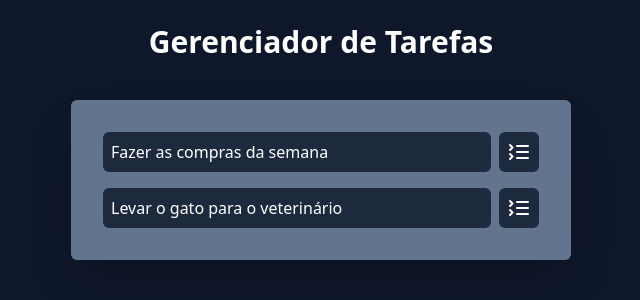
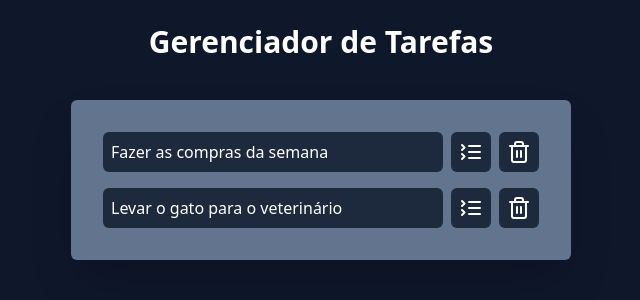
Before and after one commit to mariaeac/react-task-manager, a React app: page / in a window 1280 px wide. Shown: the top 300 px of the page, without its empty margins (319-959 px from the left). Built offline with nearby package versions, Linux system fonts and the light colour scheme; the HTML template or start-up script is replaced by a standard one.

Commit message:
feat: deletar task

```diff
--- a/src/App.jsx
+++ b/src/App.jsx
@@ -30,6 +30,10 @@
     setTasks(newTasks);
   }
 
+  function onDeleteClick(taskId) {
+    setTasks(tasks.filter((task) => task.id !== taskId));
+  }
+
   return (
     <div className="w-screen h-screen bg-slate-900 flex justify-center p-6">
       <div className="w-[500px]">
@@ -38,7 +42,11 @@
         </h1>
 
         <AddTask />
-        <Tasks tasks={tasks} onTaskClick={onTaskClick} />
+        <Tasks
+          tasks={tasks}
+          onTaskClick={onTaskClick}
+          onDeleteClick={onDeleteClick}
+        />
       </div>
     </div>
   );
--- a/src/components/Tasks.jsx
+++ b/src/components/Tasks.jsx
@@ -1,4 +1,4 @@
-import { ListCollapse } from "lucide-react";
+import { ListCollapse, Trash2 } from "lucide-react";
 
 function Tasks(taskProps) {
   return (
@@ -8,12 +8,21 @@
           <li key={task.id} className="flex gap-2">
             <button
               onClick={() => taskProps.onTaskClick(task.id)}
-              className="bg-slate-800 text-white text-left p-2 rounded-md w-full"
+              className={`bg-slate-800 text-white text-left p-2 rounded-md w-full ${
+                task.isCompleted && "line-through"
+              }`}
             >
               {task.title}
             </button>
             <button className="bg-slate-800 text-white p-2  rounded-md">
               <ListCollapse />
+            </button>
+
+            <button
+              onClick={() => taskProps.onDeleteClick(task.id)}
+              className="bg-slate-800 text-white p-2  rounded-md"
+            >
+              <Trash2 />
             </button>
           </li>
         ))}
```
